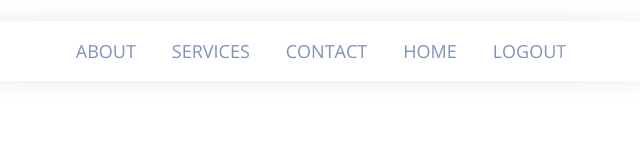
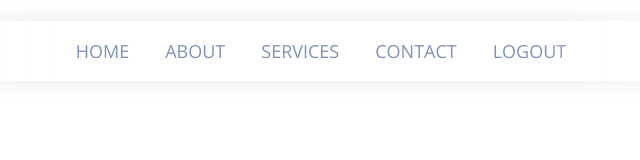
Before and after one commit to Subhashp17/NexHomes, a React (Create React App) app in the folder client/: page / in a window 1280 px wide. Shown: the top 160 px of the page, without its empty margins (339-979 px from the left). Built offline with nearby package versions, Linux system fonts and the light colour scheme.

Commit message:
Update Navbar.js

```diff
--- a/client/src/components/Navbar.js
+++ b/client/src/components/Navbar.js
@@ -11,11 +11,10 @@ const Navbar = () => {
   return (
     <nav className="navbar">
       <ul className="navbar-links">
+      <li><a href="/dashboard">Home</a></li>
         <li><a href="/about">About</a></li>
         <li><a href="/services">Services</a></li>
         <li><a href="/contact">Contact</a></li>
-
-        <li><a href="/dashboard">Home</a></li>
         <li><a href = "/" onClick={handleLogout}>Logout</a></li>
 
       </ul>
```
